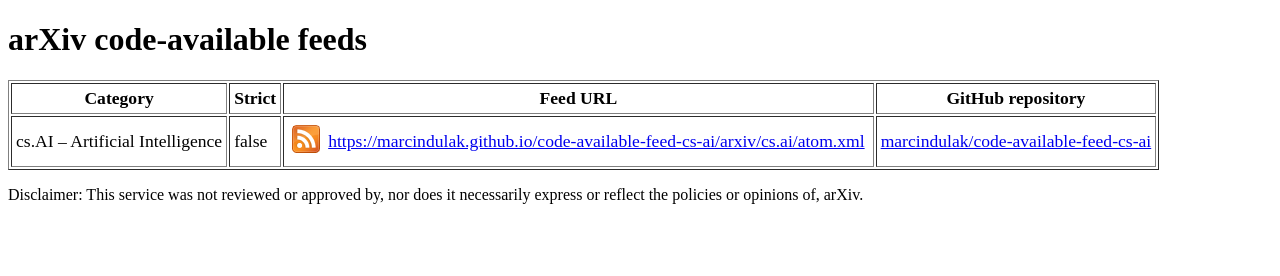
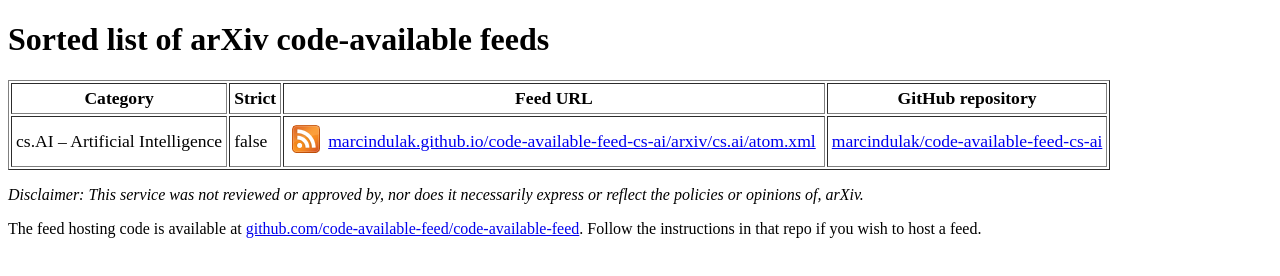
Before and after one commit to code-available-feed/code-available-feed, a plain HTML site: page docs/index.html in a window 1280 px wide. Drawn offline with Linux system fonts and the light colour scheme.

Commit message:
Link to the code-available-feed repo from index.html
Why:
Make the code-available-feed repo discoverable from
the home page that provides the list of all feeds.

Caveats:
None

```diff
--- a/docs/index.html
+++ b/docs/index.html
@@ -3,7 +3,7 @@
 <head>
 <meta charset="UTF-8">
 <meta name="viewport" content="width=device-width, initial-scale=1.0">
-<title>arXiv code-available feeds</title>
+<title>Sorted list of arXiv code-available feeds</title>
 <style>
 table { font-size: 1.1rem; }
 .scroll { overflow-x: auto; }
@@ -16,7 +16,7 @@
 </style>
 </head>
 <body>
-<h1>arXiv code-available feeds</h1>
+<h1>Sorted list of arXiv code-available feeds</h1>
 <p class="scroll-hint"><small>Scroll right to see all columns &rarr;</small></p>
 <div class="scroll">
 <table border="1" cellpadding="4">
@@ -27,12 +27,15 @@
 <tr>
 <td>cs.AI &ndash; Artificial Intelligence</td>
 <td>false</td>
-<td><table border="0" cellpadding="4" cellspacing="0"><tr><td valign="middle"><a href="https://marcindulak.github.io/code-available-feed-cs-ai/arxiv/cs.ai/atom.xml"><img src="feed-icon-28x28.e077f1f611f0.png" alt="RSS" width="28" height="28"></a></td><td valign="middle"><a href="https://marcindulak.github.io/code-available-feed-cs-ai/arxiv/cs.ai/atom.xml"> https://marcindulak.github.io/code-available-feed-cs-ai/arxiv/cs.ai/atom.xml</a></td></tr></table></td>
+<td><table border="0" cellpadding="4" cellspacing="0"><tr><td valign="middle"><a href="https://marcindulak.github.io/code-available-feed-cs-ai/arxiv/cs.ai/atom.xml"><img src="feed-icon-28x28.e077f1f611f0.png" alt="RSS" width="28" height="28"></a></td><td valign="middle"><a href="https://marcindulak.github.io/code-available-feed-cs-ai/arxiv/cs.ai/atom.xml"> marcindulak.github.io/code-available-feed-cs-ai/arxiv/cs.ai/atom.xml</a></td></tr></table></td>
 <td><a href="https://github.com/marcindulak/code-available-feed-cs-ai">marcindulak/code-available-feed-cs-ai</a></td>
 </tr>
 </tbody>
 </table>
 </div>
-<p>Disclaimer: This service was not reviewed or approved by, nor does it necessarily express or reflect the policies or opinions of, arXiv.</p>
+<p><em>Disclaimer: This service was not reviewed or approved by, nor does it necessarily express or reflect the policies or opinions of, arXiv.</em></p>
+<div>
+<p>The feed hosting code is available at <a href="https://github.com/code-available-feed/code-available-feed">github.com/code-available-feed/code-available-feed</a>. Follow the instructions in that repo if you wish to host a feed.</p>
+</div>
 </body>
 </html>
```
